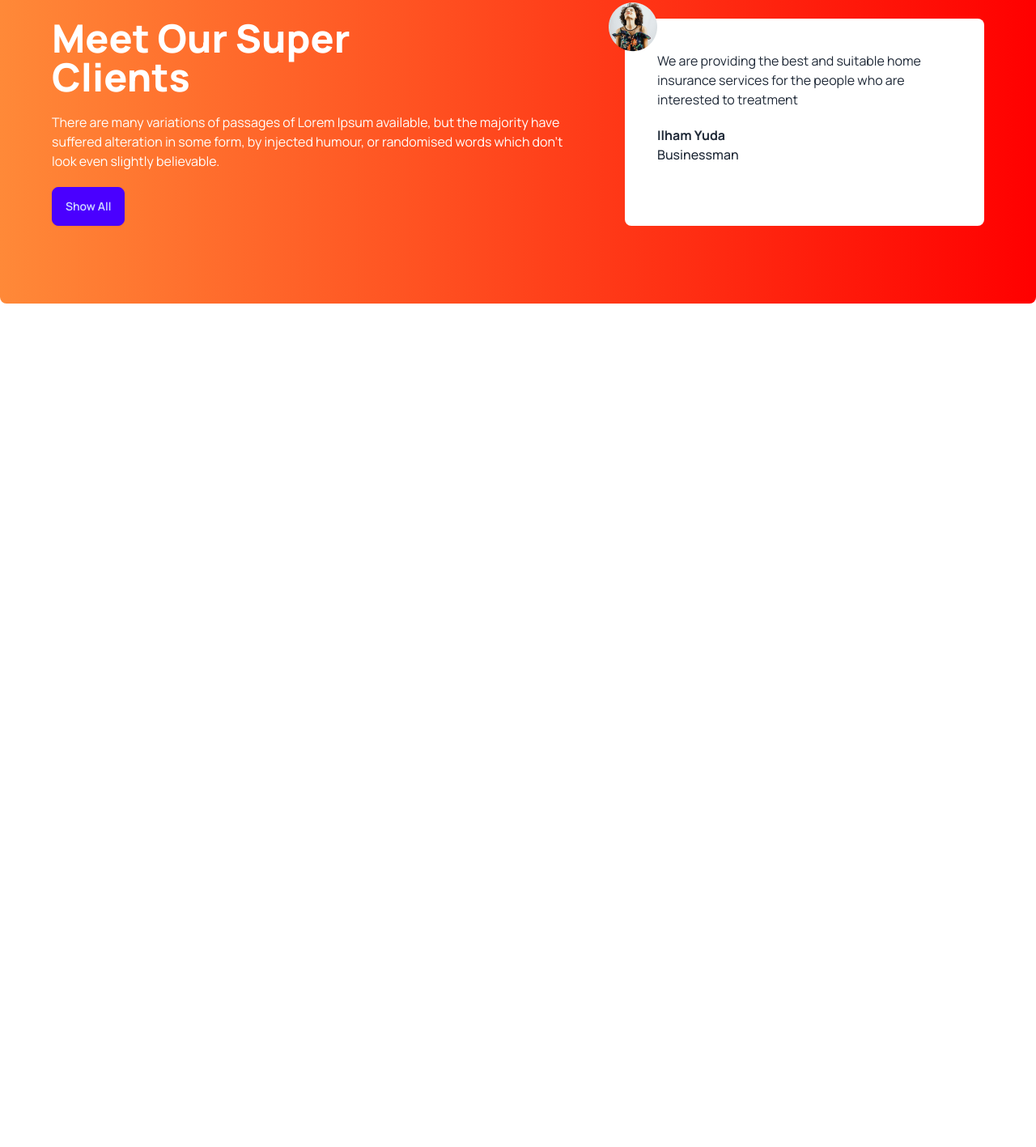
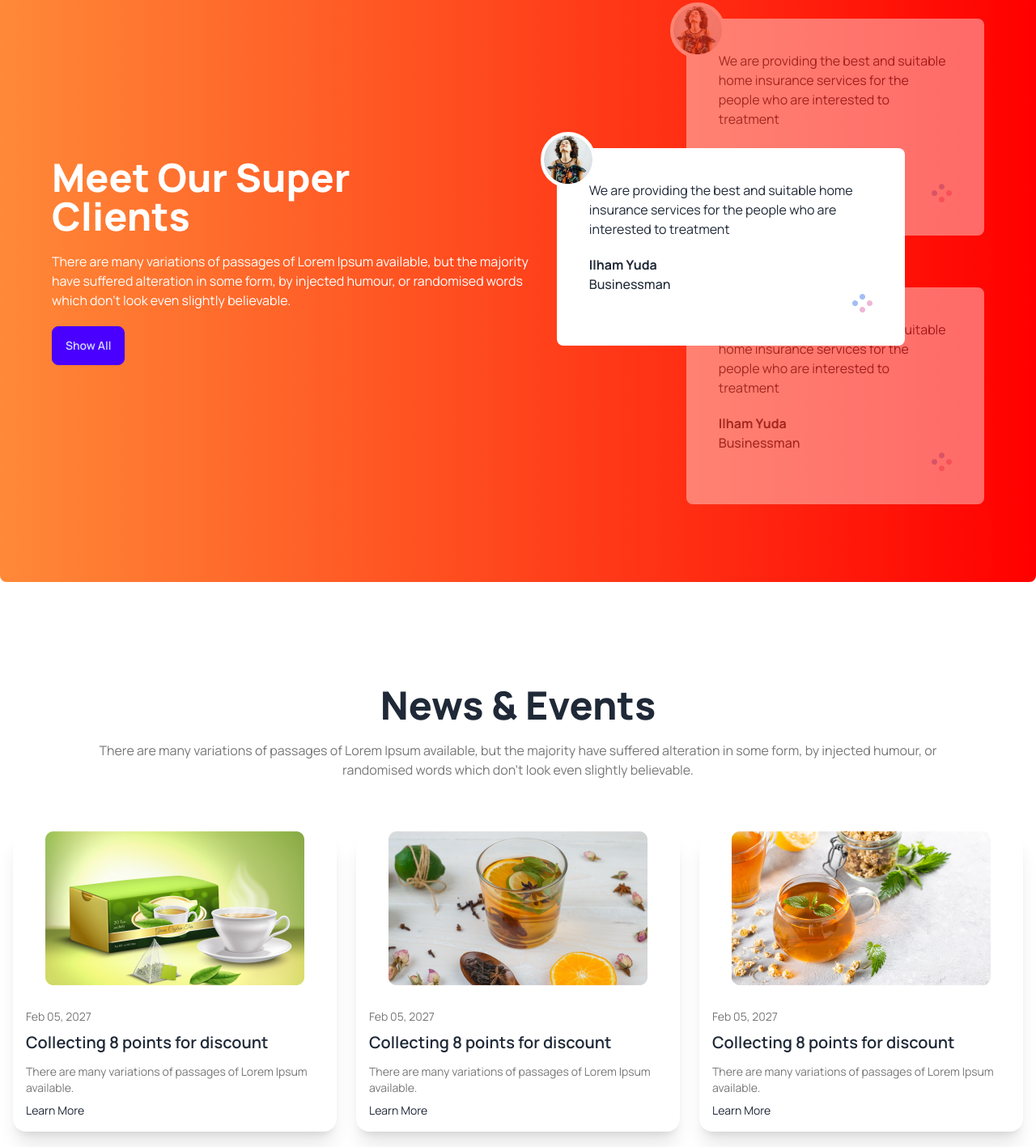
Before and after one commit to Arhab-Ahmed/Tea-house, a plain HTML site: page index.html in a window 1280 px wide. Shown: the part 1815-3232 px from the top of the page at 81% size. Before the commit the page ends 2286 px from the top, so only its background shows below. Drawn offline with nearby package versions, Linux system fonts and the light colour scheme.

Commit message:
doing something to me myshelf

```diff
--- a/index.html
+++ b/index.html
@@ -19,6 +19,7 @@
         extend: {
           colors: {
             clifford: '#da373d',
+            'p-color': '#777',
           }
         }
       }
@@ -137,19 +138,94 @@
         </section>
         <!-- Super Client section -->
         <section class="my-24 flex flex-col lg:flex-row gap-12 rounded-lg  bg-gradient-to-r from-[#FF8938] to-[#F00] px-16 py-24">
-          <div class="space-y-5">
-            <h2 class="text-5xl font-extrabold text-white">Meet Our Super
-              <br>
-              Clients</h2>
-              <p class="text-white">There are many variations of passages of Lorem Ipsum available, but the majority have suffered alteration in some form, by injected humour, or randomised words which don't look even slightly believable. </p>
-              <button class="btn  btn-primary">Show All</button>
+          <!-- for positioning the content -->
+          <div class=" flex lg:pr-32 items-center">
+            <!-- content -->
+         <div class="space-y-5 ">
+          <h2 class="text-5xl font-extrabold text-white">Meet Our Super
+            <br>
+            Clients</h2>
+            <p class="text-white">There are many variations of passages of Lorem Ipsum available, but the majority have suffered alteration in some form, by injected humour, or randomised words which don't look even slightly believable. </p>
+            <button class="btn  btn-primary">Show All</button>
+         </div>
           </div>
-          <!-- review -->
-          <div class="relative p-10 rounded-lg bg-white">
-            <img class="absolute -top-5 -left-5" src="images/client.png" alt="">
+         <!-- review container -->
+         <div class="relative">
+           <!--next review -->
+          <div class="relative z-10 opacity-40 mb-16 p-10 rounded-lg bg-white">
+            <img class="absolute -top-5 -left-5 border-4 border-white rounded-full bg-white" src="images/client.png" alt="">
             <p class="">We are providing the best and suitable home insurance services for the people who are interested to treatment</p>
             <h4 class="font-bold mt-5">Ilham Yuda</h4>
             <p class="font-medium">Businessman</p>
+            <div class="flex justify-end">
+              <img src="images/circles.png" alt="">
+            </div>
+          </div>
+           <!-- current review -->
+          <div class="absolute z-20 top-40 lg:-left-40 lg:w-[430px] p-10 rounded-lg bg-white">
+            <img class="absolute -top-5 -left-5 border-4 border-white rounded-full bg-white" src="images/client.png" alt="">
+            <p class="">We are providing the best and suitable home insurance services for the people who are interested to treatment</p>
+            <h4 class="font-bold mt-5">Ilham Yuda</h4>
+            <p class="font-medium">Businessman</p>
+            <div class="flex justify-end">
+              <img src="images/circles.png" alt="">
+            </div>
+          </div>
+           <!-- previous review -->
+          <div class="relative z-10 opacity-40 p-10 rounded-lg bg-white">
+            <img class="absolute -top-5 -left-5 border-4 border-white rounded-full bg-white" src="images/client.png" alt="">
+            <p class="">We are providing the best and suitable home insurance services for the people who are interested to treatment</p>
+            <h4 class="font-bold mt-5">Ilham Yuda</h4>
+            <p class="font-medium">Businessman</p>
+            <div class="flex justify-end">
+              <img src="images/circles.png" alt="">
+            </div>
+          </div>
+         </div>
+        </section>
+        <!--Event section  -->
+        <section class="my-32">
+          <h2 class="text text-5xl font-extrabold text-center mb-5">News & Events</h2>
+          <p class="text-p-color text-center mb-12 lg:px-28">There are many variations of passages of Lorem Ipsum available, but the majority have suffered alteration in some form, by injected humour, or randomised words which don't look even slightly believable. </p>
+          <!-- card container -->
+          <div class="grid gap-6 p-4 grid-cols-1 md:grid-cols-2 lg:grid-cols-3">
+            <!-- first card -->
+            <div class="card card-compact bg-base-100 shadow-xl space-y-3">
+              <figure><img src="images/news-1.png" alt="Shoes" /></figure>
+              <div class="card-body">
+                <p class="text-p-color">Feb 05, 2027</p>
+                <h2 class="card-title">Collecting 8 points for discount</h2>
+                <p class="text-p-color">There are many variations of passages of Lorem Ipsum available.</p>
+                <div class="card-actions ">
+                  <a href="">Learn More</a>
+                </div>
+              </div>
+            </div>
+            <!-- second card -->
+            <div class="card card-compact  bg-base-100 shadow-xl space-y-3">
+              <figure><img src="images/news-2.png" alt="Shoes" /></figure>
+              <div class="card-body">
+                <p class="text-p-color">Feb 05, 2027</p>
+                <h2 class="card-title">Collecting 8 points for discount</h2>
+                <p class="text-p-color">There are many variations of passages of Lorem Ipsum available.</p>
+                <div class="card-actions ">
+                  <a href="">Learn More</a>
+                </div>
+              </div>
+            </div>
+            <!-- third card -->
+            <div class="card card-compact bg-base-100 shadow-xl space-y-3">
+              <figure><img src="images/news-3.png" alt="Shoes" /></figure>
+              <div class="card-body">
+                <p class="text-p-color">Feb 05, 2027</p>
+                <h2 class="card-title">Collecting 8 points for discount</h2>
+                <p class="text-p-color">There are many variations of passages of Lorem Ipsum available.</p>
+                <div class="card-actions ">
+                  <a href="">Learn More</a>
+                </div>
+              </div>
+            </div>
+
           </div>
         </section>
 
```
